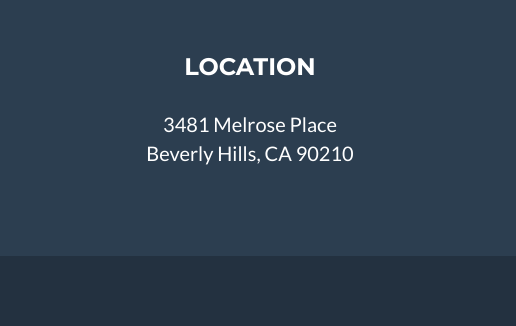
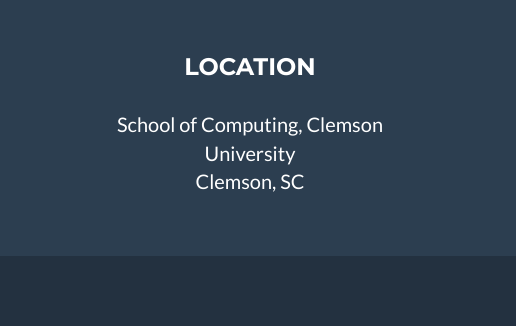
Before and after one commit to esadr/esadr.github.io, a website: page index.html in a window 1280 px wide. Shown: the part 3030-3356 px from the top of the page, 0-516 px from the left. Drawn offline with nearby package versions, Linux system fonts and the light colour scheme.

Commit message:
change contacts

```diff
--- a/index.html
+++ b/index.html
@@ -243,8 +243,8 @@
                 <div class="row">
                     <div class="footer-col col-md-4">
                         <h3>Location</h3>
-                        <p>3481 Melrose Place
-                            <br>Beverly Hills, CA 90210</p>
+                        <p>School of Computing, Clemson University
+                            <br>Clemson, SC </p>
                     </div>
                     <div class="footer-col col-md-4">
                         <h3>Around the Web</h3>
```
